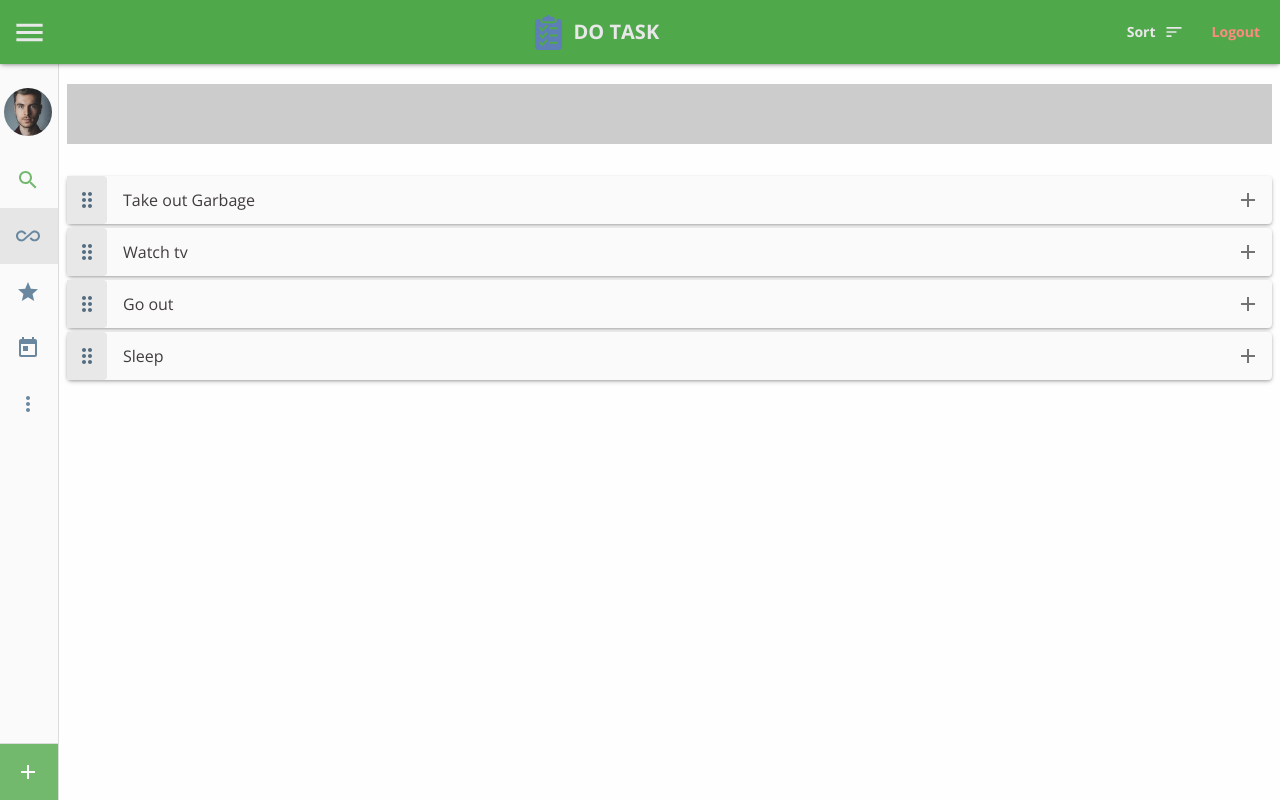
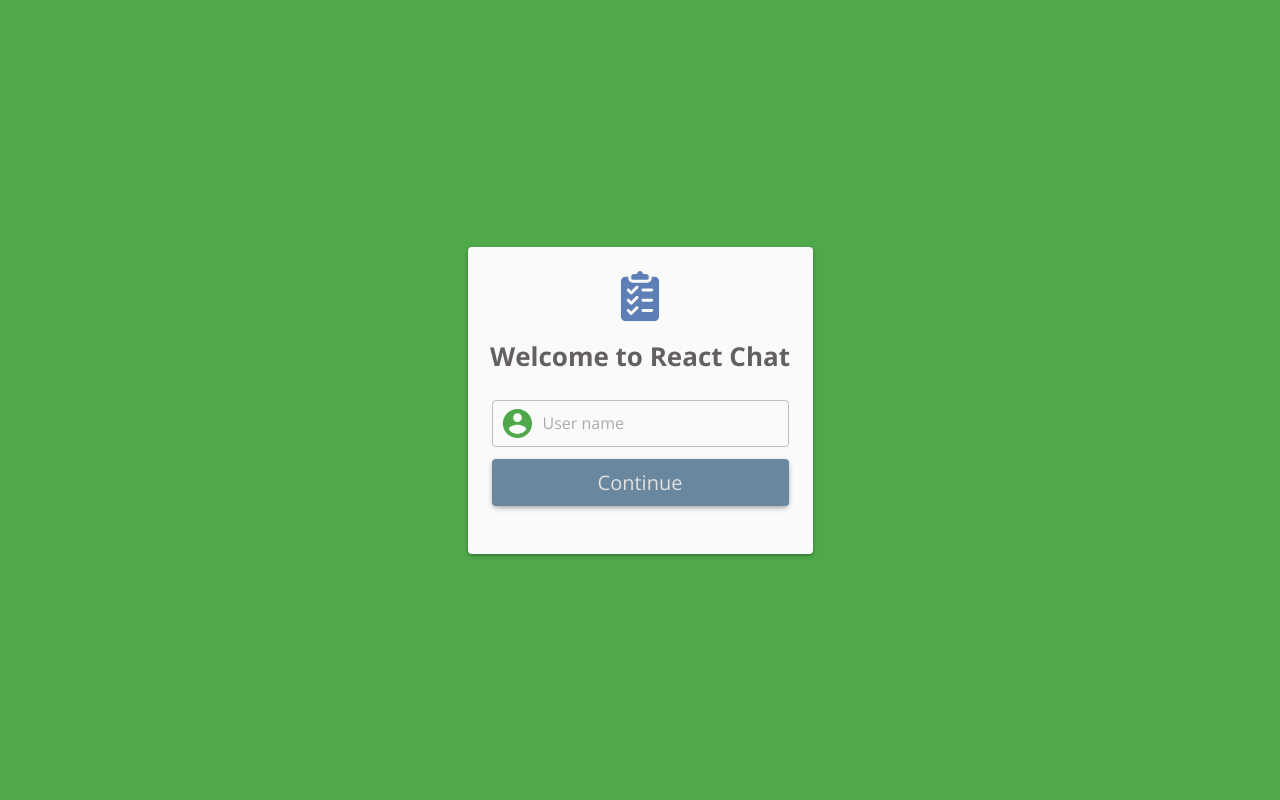
Before and after one commit to kubasulek2/DoTask, a React (Create React App) app: page / in a window 1280 px wide. Built offline with nearby package versions, Linux system fonts and the light colour scheme.

Commit message:
Create Login and LoginForm templates

```diff
--- /dev/null
+++ b/src/Components/Login/Login.js
@@ -0,0 +1,75 @@
+import React from 'react';
+import { makeStyles } from '@material-ui/core/styles';
+import Card from '@material-ui/core/Card';
+import CardMedia from '@material-ui/core/CardMedia';
+import CardContent from '@material-ui/core/CardContent';
+import Typography from '@material-ui/core/Typography';
+
+import { ReactComponent as LogoIcon } from '../../Assets/logo.svg';
+import LoginForm from '../../Containers/Forms/Login';
+
+
+const xxs = '@media (max-width:400px)';
+const useStyles = makeStyles(({ spacing, palette }) => ({
+	root: {
+		display: 'flex',
+		justifyContent: 'center',
+		alignItems: 'center',
+		width: '100vw',
+		height: '100vh',
+		background: palette.primary.main
+	},
+	card: {
+		width: 345,
+		padding: `${ spacing(3) }px ${ spacing(1) }px`,
+		[xxs]: {
+			width: '95%',
+			minWidth: 300
+		}
+	},
+	media: {
+		display: 'flex',
+		justifyContent: 'center',
+	},
+	icon: {
+		width: '50px',
+		height: '50px'
+	},
+	welcome: {
+		margin: '16px 0 0',
+		fontSize: 26,
+		fontWeight: 'bold',
+		[xxs]: {
+			fontSize: 24,
+		}
+	}
+
+
+}));
+
+
+const Login = () => {
+	const classes = useStyles();
+
+	return (
+		<div className={classes.root}>
+			<Card className={classes.card}>
+				<CardMedia
+					className={classes.media}
+				>
+					<LogoIcon className={classes.icon} />
+				</CardMedia>
+				<Typography
+					className={classes.welcome}
+					align='center'
+					color='textSecondary'
+				>Welcome to React Chat</Typography>
+				<CardContent>
+					<LoginForm />
+				</CardContent>
+			</Card>
+		</div>
+	);
+};
+
+export default Login;
--- a/src/Containers/App/App.js
+++ b/src/Containers/App/App.js
@@ -4,6 +4,7 @@ import { DragDropContext } from 'react-beautiful-dnd';
 import WithStyles from '../../HOC/WithStyles';
 import Layout from '../../Components/Layout';
 import data from '../../Utils/data';
+import Login from '../../Components/Login/Login';
 
 
 class App extends Component {
@@ -78,11 +79,12 @@ class App extends Component {
 
 	render() {
 		return (
-			<DragDropContext
-				onDragEnd={this.onDragEnd}
-			>
-				<Layout data={this.state} setCategory={this.setCategory} />
-			</DragDropContext>
+			// <DragDropContext
+			// 	onDragEnd={this.onDragEnd}
+			// >
+			// 	<Layout data={this.state} setCategory={this.setCategory} />
+			// </DragDropContext>
+			<Login />
 		);
 	}
 }
--- /dev/null
+++ b/src/Containers/Forms/Login.js
@@ -0,0 +1,92 @@
+import React, { Component } from 'react';
+import { makeStyles, withStyles } from '@material-ui/core/styles';
+import TextField from '@material-ui/core/TextField';
+import Button from '@material-ui/core/Button';
+import InputAdornment from '@material-ui/core/InputAdornment';
+import AccountCircle from '@material-ui/icons/AccountCircle';
+import { Typography } from '@material-ui/core';
+
+const styles = (({ palette, spacing }) => ({
+	root: { position: 'relative' },
+	errorMessage: {
+		margin: 8
+	},
+	inputContainer: {
+		marginBottom: spacing(1.5)
+	},
+	textField: {
+		width: '100%',
+		padding: 0,
+		'& .MuiInputBase-input': {
+			paddingTop: 14,
+			paddingBottom: 14,
+		},
+		'& .MuiInputBase-root': {
+			paddingLeft: 8
+		}
+	},
+	loginIcon: {
+		color: palette.primary.main
+	},
+	button: {
+		width: '100%',
+		borderRadius: 4,
+		fontSize: 20,
+		color: palette.grey[300],
+		textTransform: 'capitalize'
+	},
+	border: { borderRadius: 4 },
+}));
+
+
+class LoginForm extends Component {
+	render() {
+		const { classes } = this.props;
+
+
+		return (
+			<form className={classes.root} id='login-form'>
+				<Typography
+					className={classes.errorMessage}
+					color='error'
+					variant='subtitle2'
+					align='center'
+				>
+				</Typography>
+				<div className={classes.inputContainer}>
+					<TextField
+						className={classes.textField}
+						placeholder="User name"
+						variant="outlined"
+						InputProps={{
+							startAdornment: (
+								<InputAdornment
+									position="start"
+								>
+									<AccountCircle
+										className={classes.loginIcon}
+										fontSize='large'
+									/>
+								</InputAdornment>
+							),
+							classes: { root: classes.border }
+						}}
+					/>
+				</div>
+				<Button
+					form={'login-form'}
+					type='submit'
+					variant='contained'
+					color='secondary'
+					className={classes.button}
+				>
+					continue
+				</Button>
+			</form>
+		);
+	}
+
+
+}
+
+export default withStyles(styles)(LoginForm);
```
